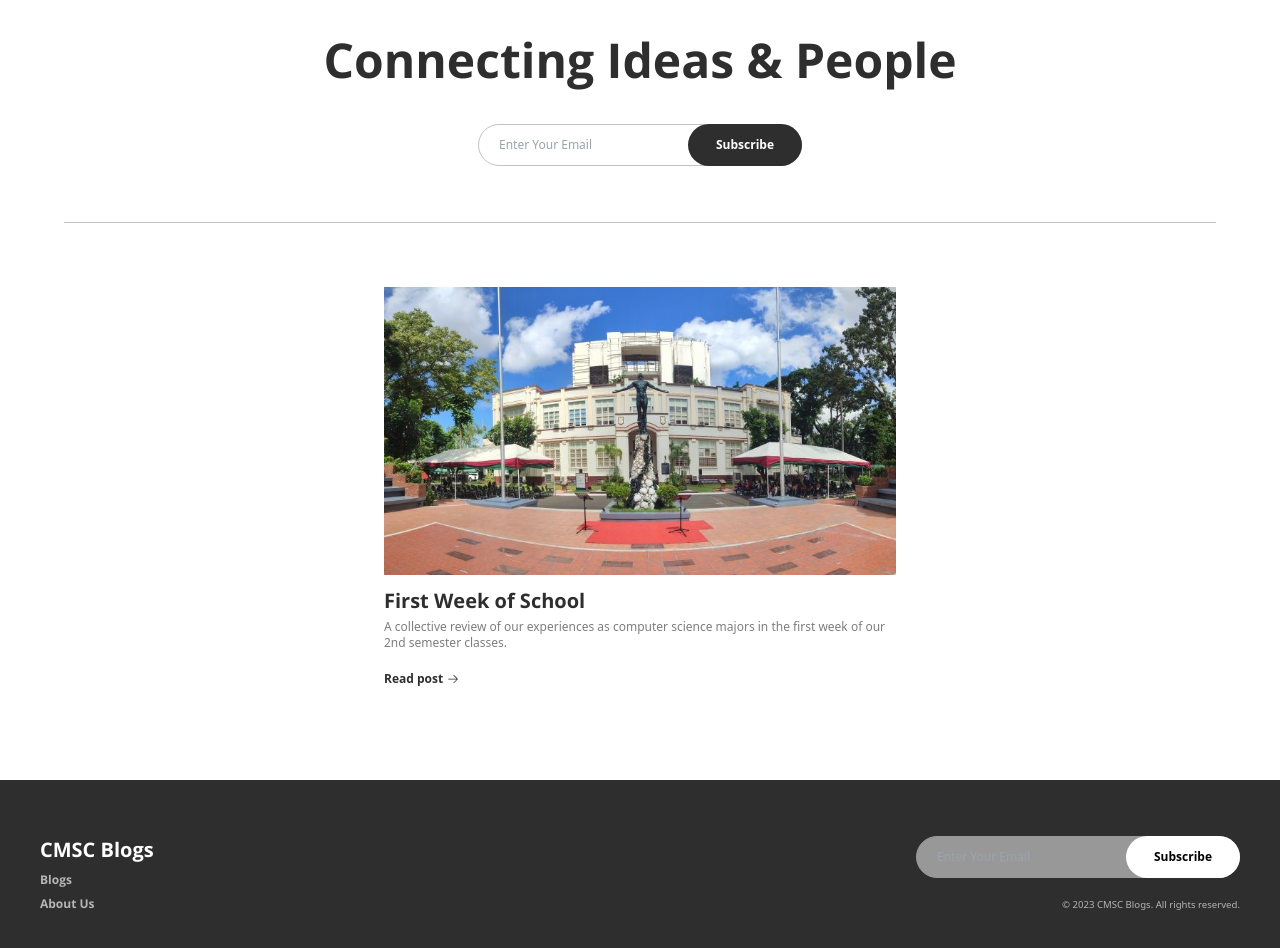
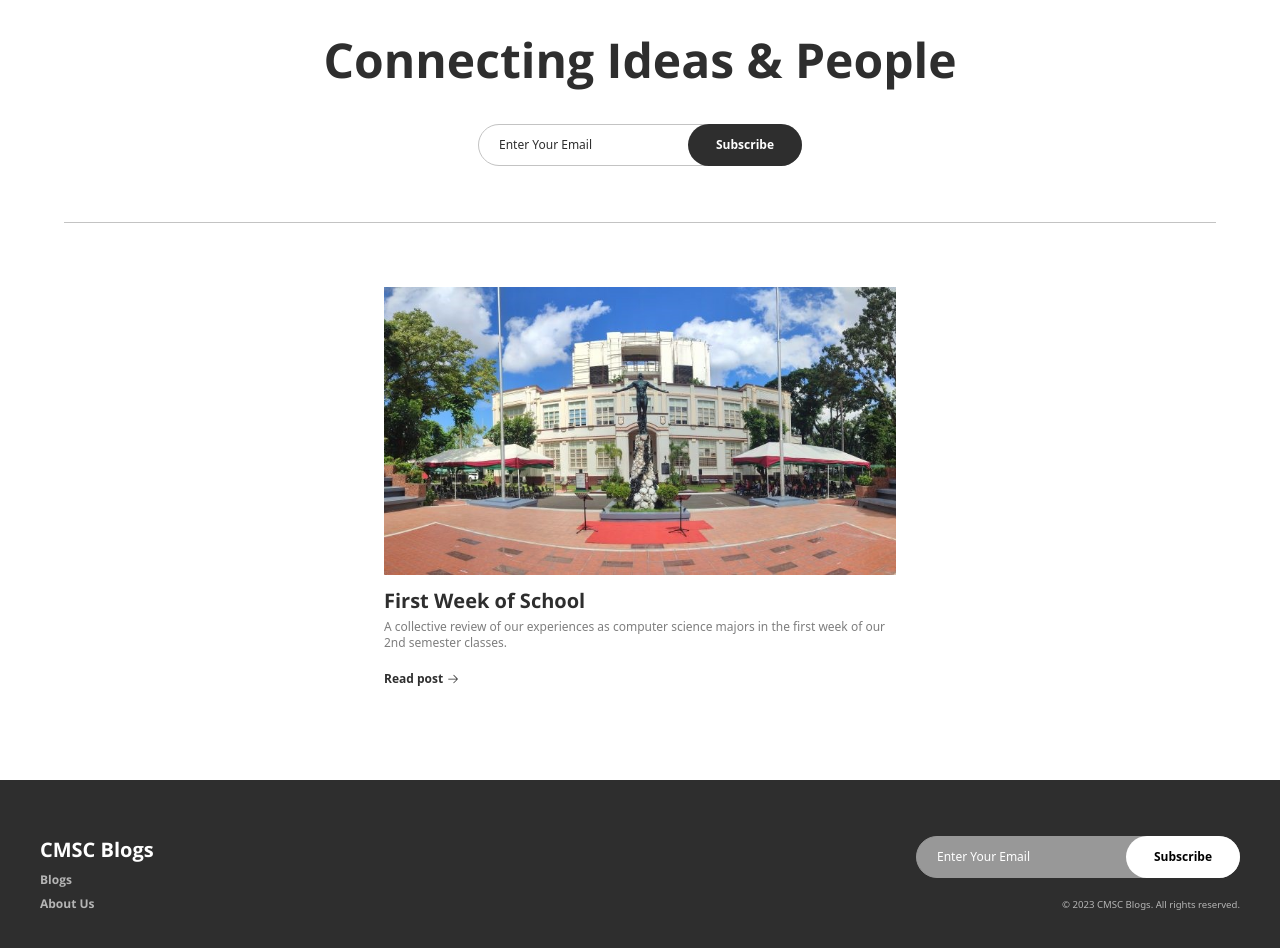
Before and after one commit to maxellmilay/cmsc-blog, a Next.js app: page / in a window 1280 px wide. Shown: the part 140-1088 px from the top of the page. Built offline with nearby package versions, Linux system fonts and the light colour scheme.

Commit message:
[UI][Maxell] fixed placeholder color issue

```diff
--- a/src/components/Footer.tsx
+++ b/src/components/Footer.tsx
@@ -32,6 +32,7 @@ export default function Footer() {
           subscribeTextColor="text-black"
           subscribeColor="bg-white"
           borderColor="border-blog-gray-1"
+          placeholderColor="placeholder:text-white"
         />
         <p className="text-blog-secondary text-[0.6rem] text-center sm:text-right mt-5">
           © 2023 CMSC Blogs. All rights reserved.
--- a/src/components/SubscribeCall.tsx
+++ b/src/components/SubscribeCall.tsx
@@ -6,10 +6,18 @@ interface PropsInterface {
   subscribeTextColor: string;
   subscribeColor: string;
   borderColor: string;
+  placeholderColor: string;
 }
 
 export default function SubscribeCall(props: PropsInterface) {
-  const { emailTextColor, emailColor, subscribeTextColor, subscribeColor, borderColor } = props;
+  const {
+    emailTextColor,
+    emailColor,
+    subscribeTextColor,
+    subscribeColor,
+    borderColor,
+    placeholderColor,
+  } = props;
   const [subscriberEmail, setSubscriberEmail] = useState('');
 
   const handleSubscriberInputChange = (e: React.ChangeEvent<HTMLInputElement>) => {
@@ -21,7 +29,7 @@ export default function SubscribeCall(props: PropsInterface) {
       <div className={`flex ${emailColor} rounded-[50vh] font-product border ${borderColor}`}>
         <input
           placeholder="Enter Your Email"
-          className={`text-xs ${emailColor} ${emailTextColor} placeholder:${emailTextColor} py-3 ml-5 mr-32 outline-none`}
+          className={`text-xs ${emailColor} ${emailTextColor} ${placeholderColor} py-3 ml-5 mr-32 outline-none`}
           onChange={(e) => handleSubscriberInputChange(e)}
         />
       </div>
--- a/src/pages/index.tsx
+++ b/src/pages/index.tsx
@@ -32,6 +32,7 @@ export default function Home() {
               subscribeTextColor="text-white"
               subscribeColor="bg-blog-primary"
               borderColor="border-blog-gray-3"
+              placeholderColor="placeholder:text-blog-primary"
             />
           </div>
           <div className="flex wrap py-16 justify-around">
```
